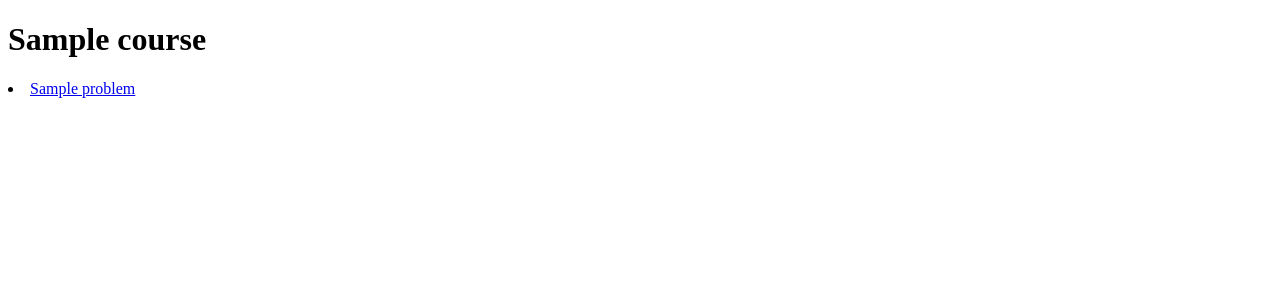
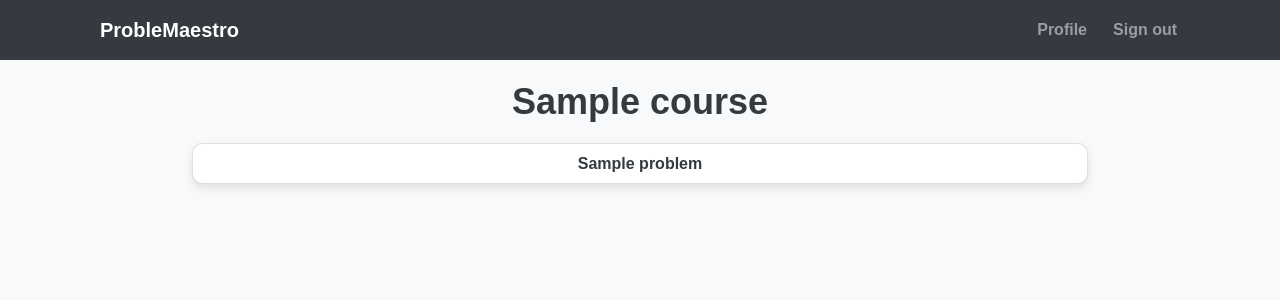
Before and after one commit to OsamaX01/problem__maestro, a Django app: page /course/1 in a window 1280 px wide. Shown: the top 300 px of the page. Run offline with Django 4.2, Linux system fonts and the light colour scheme; tables that the repository leaves empty hold one stand-in row (values such as "Sample post"); some libraries are stand-ins or nearby versions.

Commit message:
Course app: add styling to course views

```diff
--- /dev/null
+++ b/course/static/course/course.css
@@ -0,0 +1,87 @@
+body {
+    font-family: Arial, sans-serif;
+    background-color: #f8f9fa;
+    color: #343a40;
+    margin: 0;
+    padding: 0;
+    min-height: 100vh;
+    display: flex;
+    flex-direction: column;
+    align-items: center;
+}
+
+h1 {
+    font-size: 36px;
+    font-weight: bold;
+    margin: 20px 0;
+}
+
+a {
+    text-decoration: none;
+    color: #343a40;
+    font-weight: bold;
+}
+
+a:hover {
+    color: #007bff;
+}
+
+button {
+    background-color: #343a40;
+    color: #fff;
+    border: none;
+    padding: 10px 20px;
+    margin: 10px 5px;
+    border-radius: 5px;
+    cursor: pointer;
+    font-size: 16px;
+}
+
+button:hover {
+    background-color: #007bff;
+}
+
+.card {
+    background-color: #fff;
+    border-radius: 10px;
+    padding: 5px 10px;
+    margin-bottom: 10px;
+    box-shadow: 0 4px 8px rgba(0, 0, 0, 0.1);
+    transition: transform 0.3s ease;
+    width: 70%;
+}
+
+.card:hover {
+    transform: translateY(-5px);
+}
+
+.card h2 {
+    font-size: 16px;
+    margin: 0;
+    padding: 5px 0;
+}
+
+.hidden {
+    display: none;
+}
+
+form {
+    display: flex;
+    flex-direction: column;
+    align-items: center;
+    margin: 20px 0;
+}
+
+select {
+    padding: 10px;
+    border-radius: 5px;
+    border: 1px solid #ccc;
+    margin: 10px 0;
+}
+
+.content {
+    display: flex;
+    flex-direction: column;
+    align-items: center;
+    width: 100%;
+}
--- a/course/templates/course/index.html
+++ b/course/templates/course/index.html
@@ -1,35 +1,36 @@
-<!DOCTYPE html>
-<html>
-<head>
-    <title>Course</title>
-    <style>
-        .hidden {
-            display: none;
-        }
-    </style>
-</head>
-<body>
+{% extends 'course/layout.html' %}
+{% load static %}
+
+{% block styles %}
+    <link rel="stylesheet" href="https://stackpath.bootstrapcdn.com/bootstrap/4.5.2/css/bootstrap.min.css">
+    <link rel="stylesheet" href="{% static 'dashboard/navbar.css' %}">
+    <link rel="stylesheet" href="{% static 'course/course.css' %}">
+{% endblock styles %}
+
+
+{% block body %}
+
+{% include 'dashboard/my_navbar.html' %}
+
+<div class="content">
     <h1>{{ course.name }}</h1>
 
     {% for problem in course.problems.all %}
-        <li>
-            <a href="{% url 'problem:index' problem.id %}">{{ problem.name }}</a>
-        </li>
+        <div class="card">
+            <h2><a href="{% url 'problem:index' problem.id %}">{{ problem.name }}</a></h2>
+        </div>
     {% empty %}
-        <li>No problems added yet!</li>
+        <div class="card">
+            <h2>No problems added yet!</h2>
+        </div>
     {% endfor %}
-
-    <br>
 
     {% if request.user.role == 'instructor' %}
         <button id="showUnusedProblems">Add Problem</button>
-    {% endif %}
-
-    {% if request.user.role == 'instructor' %}
         <button id="showUsedProblems">Remove Problem</button>
     {% endif %}
 
-    <div id="unusedProblemList" class="hidden">
+    <div id="unusedProblemList" class="hidden card">
         <form action="{% url 'course:add_problem_to_course' course.id %}" method="post">
             {% csrf_token %}
             <select name="problem_id">
@@ -41,7 +42,7 @@
         </form>
     </div>
 
-    <div id="usedProblemList" class="hidden">
+    <div id="usedProblemList" class="hidden card">
         <form action="{% url 'course:remove_problem_to_course' course.id %}" method="post">
             {% csrf_token %}
             <select name="problem_id">
@@ -52,15 +53,20 @@
             <button type="submit">Submit</button>
         </form>
     </div>
+</div>
 
 <script>
     document.getElementById('showUnusedProblems').addEventListener('click', function() {
-            document.getElementById('unusedProblemList').classList.remove('hidden');
+        var unusedProblemList = document.getElementById('unusedProblemList');
+        unusedProblemList.classList.remove('hidden');
+        unusedProblemList.scrollIntoView({ behavior: 'smooth' });
     });
 
     document.getElementById('showUsedProblems').addEventListener('click', function() {
-            document.getElementById('usedProblemList').classList.remove('hidden');
+        var usedProblemList = document.getElementById('usedProblemList');
+        usedProblemList.classList.remove('hidden');
+        usedProblemList.scrollIntoView({ behavior: 'smooth' });
     });
 </script>
-</body>
-</html>
+
+{% endblock body %}
--- /dev/null
+++ b/course/templates/course/layout.html
@@ -0,0 +1,14 @@
+<!DOCTYPE html>
+<html>
+    <head>
+        <meta charset="UTF-8">
+        <meta name="viewport" content="width=device-width, initial-scale=1.0">
+        <title> ProbleMaestro </title>
+        {% block styles %}
+        {% endblock styles %}
+    </head>
+    <body>
+        {% block body %}
+        {% endblock body %}
+    </body>
+</html>
```
Also changed, not shown: course/static/course/create_course.css (added, +67 -0 lines), course/templates/course/create_course.html (+15 -10 lines). Lines whose indentation alone changed are shown as unchanged.
